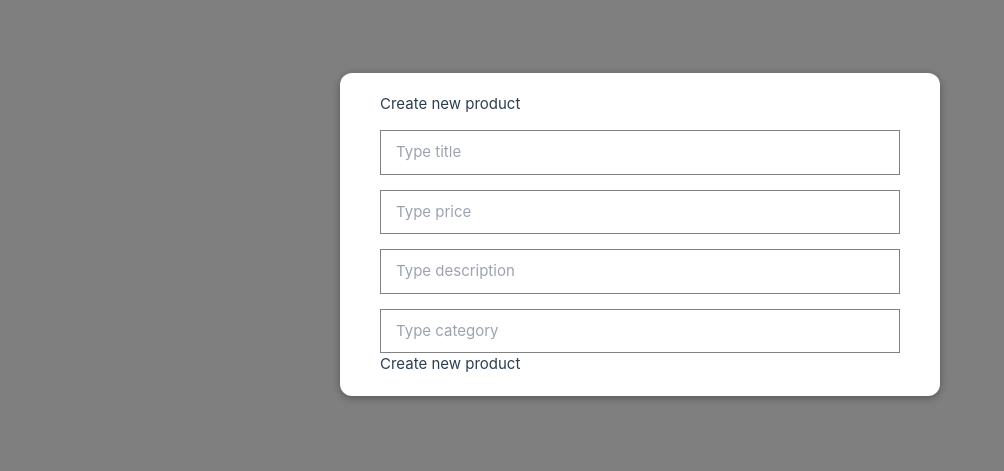
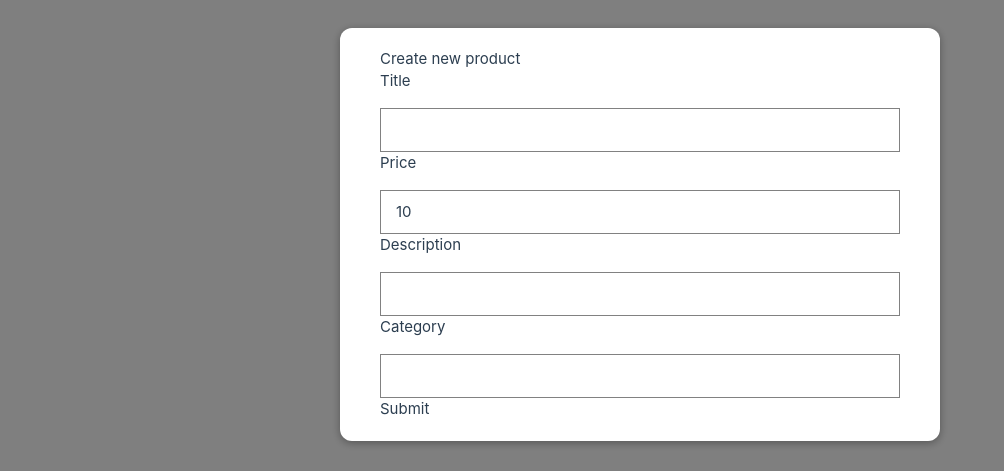
Before and after one commit to Brodatsky/vue-store, a Vue app: page / in a window 1280 px wide. Both pictures are taken after a click on the button "New Product". Shown: the part 166-637 px from the top of the page, without its empty margins (0-1004 px from the left). Built offline with nearby package versions, Linux system fonts and the light colour scheme; no server answers.

Commit message:
validate

```diff
--- a/package.json
+++ b/package.json
@@ -14,9 +14,11 @@
   "dependencies": {
     "axios": "^1.3.4",
     "pinia": "^2.0.32",
+    "vee-validate": "^4.9.6",
     "vue": "^3.2.47",
     "vue-router": "^4.1.6",
-    "vue-star-rating": "^2.1.0"
+    "vue-star-rating": "^2.1.0",
+    "yup": "^1.2.0"
   },
   "devDependencies": {
     "@rushstack/eslint-patch": "^1.2.0",
--- a/src/components/CreateProduct.vue
+++ b/src/components/CreateProduct.vue
@@ -1,89 +1,52 @@
 <template>
   <div class="modal">
     <h1 class="font-bold text-center">Create new product</h1>
-    <form action="">
-      <div class="flex flex-col items-center">
-        <input v-model="title" class="input mb-3" placeholder="Type title" type="text" required />
-        <input
-          v-model="price"
-          class="input mb-3"
-          placeholder="Type price"
-          type="number"
-          required="true"
-        />
-        <input
-          v-model="description"
-          class="input mb-3"
-          placeholder="Type description"
-          type="text"
-          required
-        />
-        <input
-          v-model="category"
-          class="input mb-5"
-          placeholder="Type category"
-          type="text"
-          required
-        />
-        <button
-          type="submit"
-          class="transition ease-in-out duration-300 bg-gray-100 hover:bg-gray-200 active:bg-gray-300 border w-64 rounded-full p-1"
-          @click="submitNewProduct"
-        >
-          Create new product
-        </button>
-      </div>
-    </form>
+
+    <Form @submit="onSubmit" :validation-schema="schema">
+      <label for="title">Title</label>
+      <Field name="title" class="input mb-5" />
+      <ErrorMessage name="title" class="block mb-5" />
+      <label for="price">Price</label>
+      <Field name="price" type="number" modelValue="10" class="input mb-5" />
+      <ErrorMessage name="price" class="block mb-5" />
+      <label for="description">Description</label>
+      <Field name="description" class="input mb-5" />
+      <ErrorMessage name="description" class="block mb-5" />
+      <label for="category">Category</label>
+      <Field name="category" class="input mb-5" />
+      <ErrorMessage name="category" class="block mb-5" />
+      <button
+        class="transition ease-in-out duration-300 bg-gray-100 hover:bg-gray-200 active:bg-gray-300 border w-64 rounded-full p-1"
+      >
+        Submit
+      </button>
+    </Form>
   </div>
 </template>
 
 <script setup lang="ts">
-import { ref } from 'vue'
 import axios from 'axios'
 
 import { useProductStore } from '@/store/useProductStore'
 import type { Product } from '@/store/useProductStore'
 
+import { Field, Form, ErrorMessage } from 'vee-validate'
+import * as yup from 'yup'
+
 const productStore = useProductStore()
 
-let title = ref<string | null>(null)
-let price = ref<number | null>(null)
-let description = ref<string | null>(null)
-let category = ref<string | null>(null)
+const schema = yup.object({
+  title: yup.string().required(),
+  price: yup.number().required(),
+  description: yup.string().required(),
+  category: yup.string().required()
+})
 
-function checkForm() {
-  if (title.value && price.value && description.value && category.value) {
-    return true
-  }
-
-  const errors = []
-
-  if (title.value) {
-    errors.push('Требуется указать имя.')
-  }
-  if (price.value) {
-    errors.push('Требуется указать цену.')
-  }
-  return false
-}
-
-async function submitNewProduct() {
-  if (!checkForm()) {
-    console.log(checkForm())
-
-    return false
-  }
-  let productData: Product = {
-    title: title.value as string,
-    price: price.value as number,
-    description: description.value as string,
-    image: `https://placehold.co/200x300?text=ss` as string,
-    category: category.value as string
-  }
-  console.log(123)
+async function onSubmit(product: any, actions: any) {
+  product.image = `https://placehold.co/400x600?text=${product.title}`
 
   try {
-    const res = await axios.post<Product>('https://fakestoreapi.com/products', productData)
+    const res = await axios.post<Product>('https://fakestoreapi.com/products', product)
     productStore.addProduct(res.data)
   } catch (error) {
     console.log(error)
```
Also changed, not shown: 1 other file (tests, documents, lock files or other folders).
